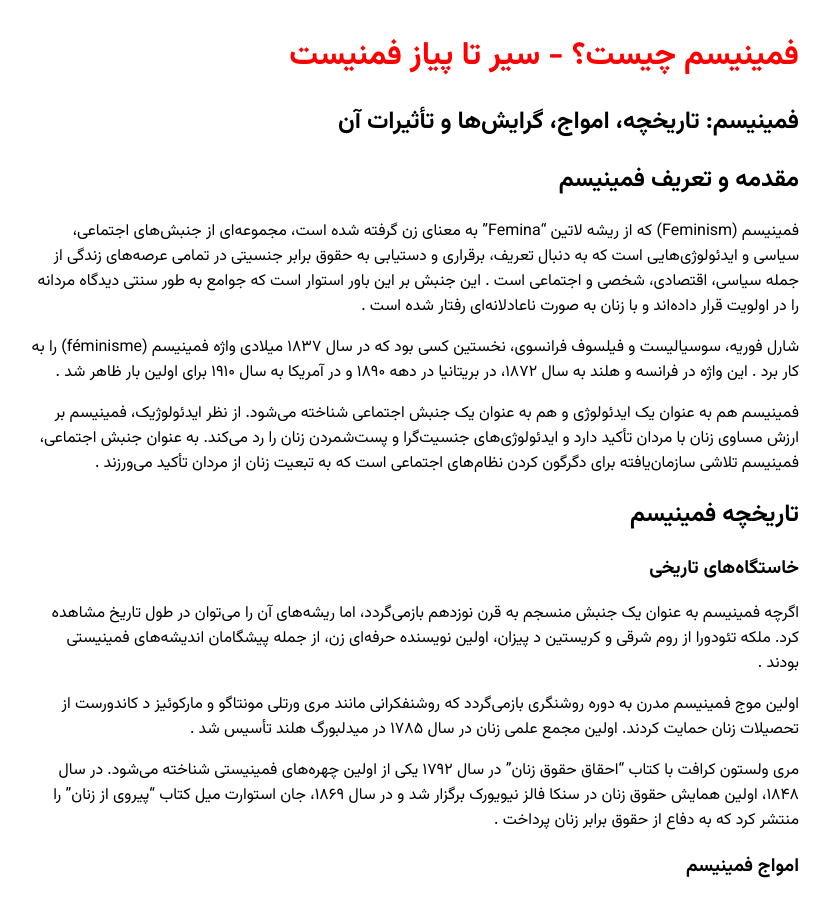
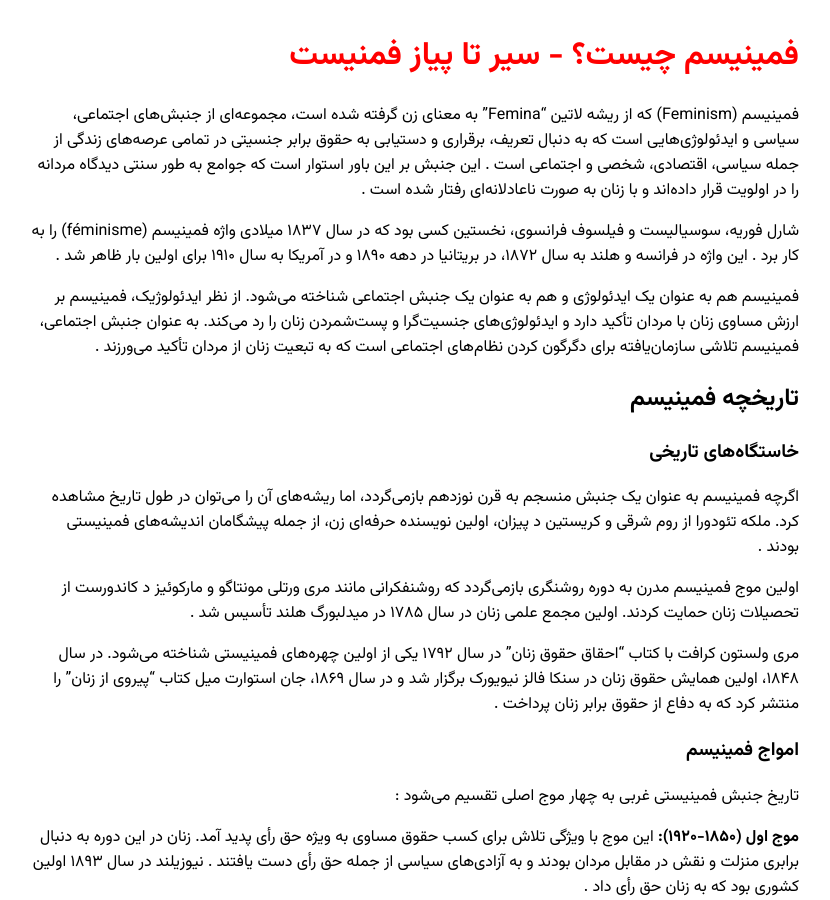
Before and after one commit to darkblog/darkblog.github.io, a Jekyll site: the page built from _posts/2025-6-28-25.md, in a window 1280 px wide and 900 px high. Shown: the whole window, without its empty margins (225-1055 px from the left). Built offline with Jekyll 4.4.1, drawn with Linux system fonts in a browser that asks for light colours.

Commit message:
Update and rename 2025-3-2-25.md to 2025-6-28-25.md

```diff
--- a/_posts/2025-3-2-25.md
+++ b/_posts/2025-6-28-25.md
@@ -2,10 +2,6 @@
 layout: post
 title: فمینیسم چیست؟ - سیر تا پیاز فمنیست
 ---
-
-## فمینیسم: تاریخچه، امواج، گرایش‌ها و تأثیرات آن
-
-## مقدمه و تعریف فمینیسم
 
 فمینیسم (Feminism) که از ریشه لاتین "Femina" به معنای زن گرفته شده است، مجموعه‌ای از جنبش‌های اجتماعی، سیاسی و ایدئولوژی‌هایی است که به دنبال تعریف، برقراری و دستیابی به حقوق برابر جنسیتی در تمامی عرصه‌های زندگی از جمله سیاسی، اقتصادی، شخصی و اجتماعی است . این جنبش بر این باور استوار است که جوامع به طور سنتی دیدگاه مردانه را در اولویت قرار داده‌اند و با زنان به صورت ناعادلانه‌ای رفتار شده است .
 
```
